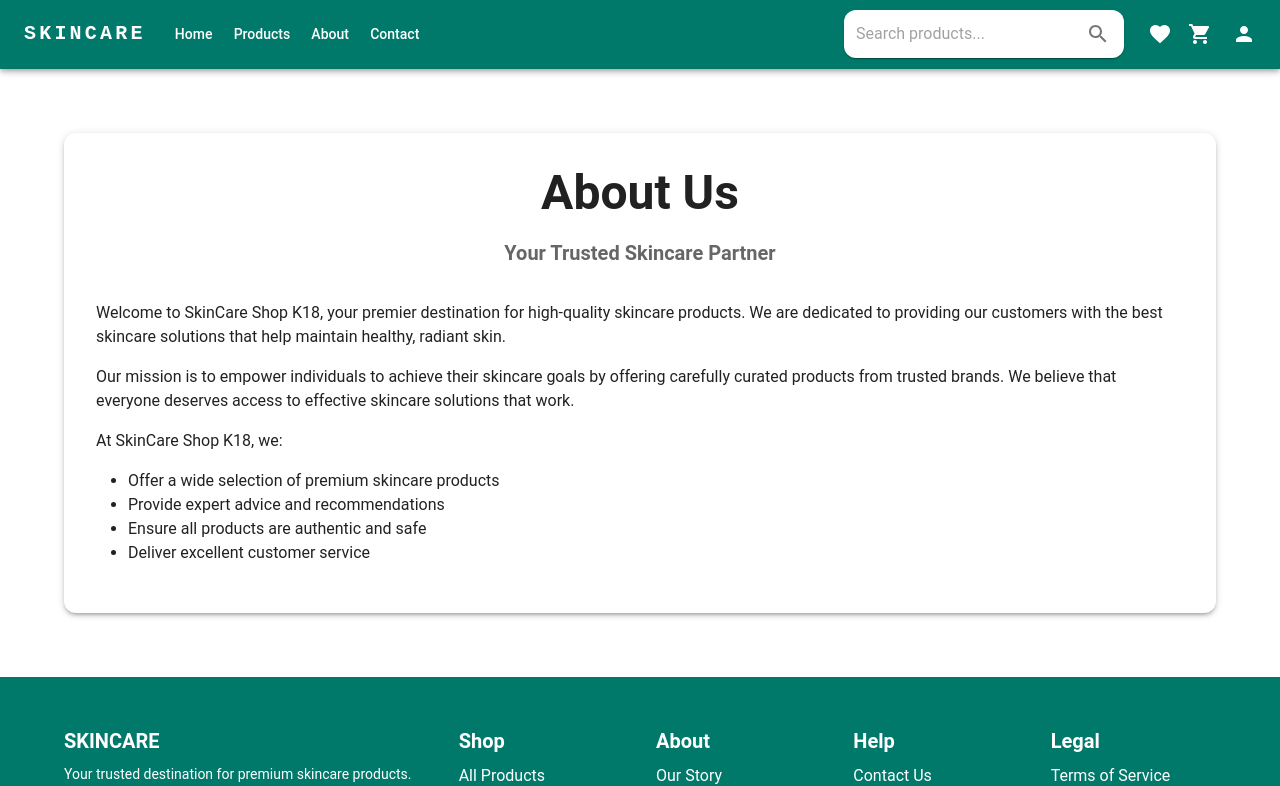
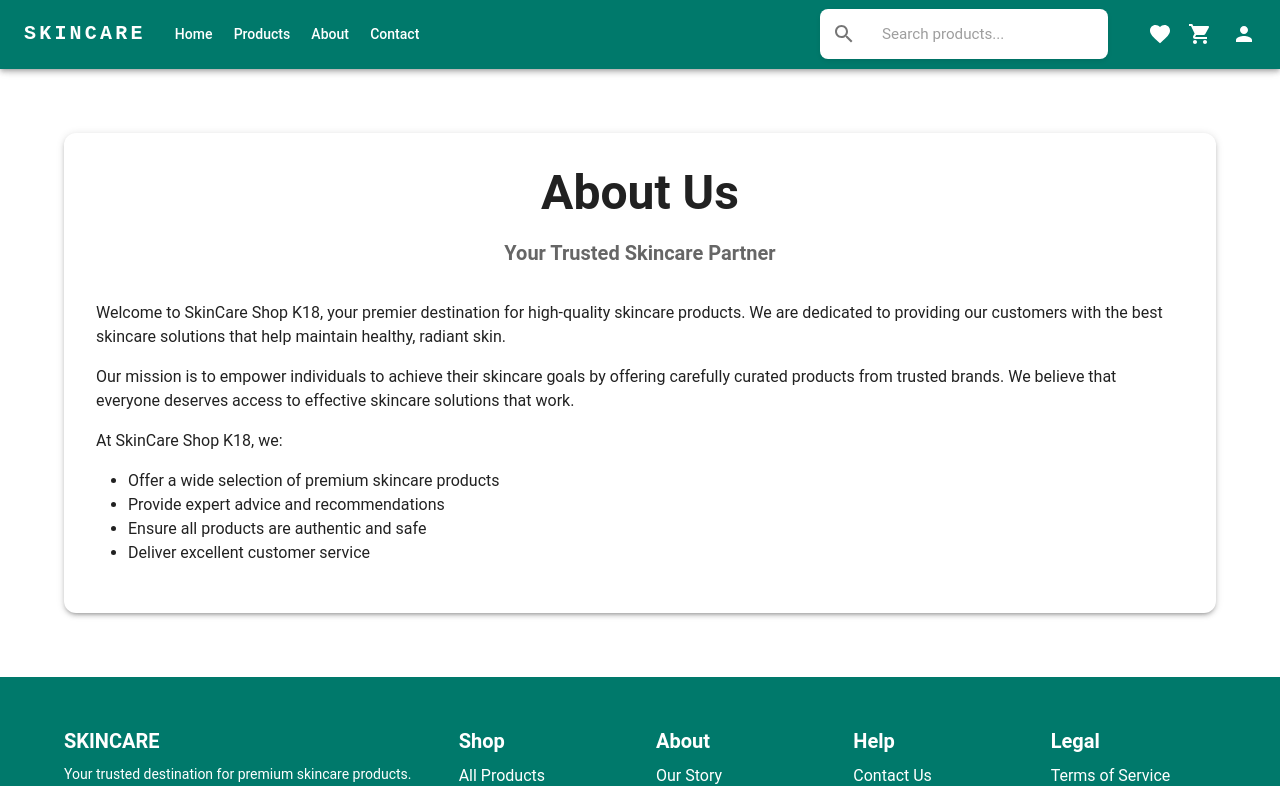
Before and after one commit to EricLee1919/SkincareShop_K18, a React (Vite) app in the folder fe/: page /about in a window 1280 px wide. Shown: the top 786 px of the page. Built offline with nearby package versions, Linux system fonts and the light colour scheme.

Commit message:
change box search

```diff
--- a/fe/src/components/layout/Navbar.jsx
+++ b/fe/src/components/layout/Navbar.jsx
@@ -376,9 +376,11 @@ const Navbar = () => {
                   flex: 1,
                   display: "flex",
                   justifyContent: "center",
-                  px: 2,
-                  maxWidth: "800px",
+                  alignItems: "center",
+                  px: { xs: 1, md: 4 },
+                  maxWidth: { xs: "100%", md: "600px" },
                   width: "100%",
+                  position: "relative",
                 }}
               >
                 <ProductSearch />
--- a/fe/src/components/product/ProductSearch.jsx
+++ b/fe/src/components/product/ProductSearch.jsx
@@ -1,4 +1,3 @@
-// src/components/product/ProductSearch.jsx
 import { useState, useEffect, useRef } from "react";
 import SearchIcon from "@mui/icons-material/Search";
 import {
@@ -22,13 +21,19 @@ const ProductSearch = () => {
   const [results, setResults] = useState([]);
   const [loading, setLoading] = useState(false);
   const [open, setOpen] = useState(false);
+  const [shouldSearch, setShouldSearch] = useState(false);
   const searchRef = useRef(null);
   const navigate = useNavigate();
 
   const handleSearch = async (value) => {
-    if (!value.trim()) {
+    if (!value.trim() || value.length < 2) {
       setResults([]);
       setOpen(false);
+      return;
+    }
+
+    if (!shouldSearch) {
+      setShouldSearch(true);
       return;
     }
 
@@ -45,19 +50,35 @@ const ProductSearch = () => {
     }
   };
 
-  // Debounce search
   useEffect(() => {
     const timer = setTimeout(() => {
-      handleSearch(searchTerm);
-    }, 300); // Wait 300ms after last keystroke before searching
+      if (shouldSearch) {
+        handleSearch(searchTerm);
+      }
+    }, 500);
 
     return () => clearTimeout(timer);
-  }, [searchTerm]);
+  }, [searchTerm, shouldSearch]);
+
+  const handleInputChange = (e) => {
+    setSearchTerm(e.target.value);
+    if (!shouldSearch && e.target.value.length >= 2) {
+      setShouldSearch(true);
+    }
+  };
 
   const handleProductClick = (productId) => {
     setOpen(false);
     setSearchTerm("");
+    setShouldSearch(false);
     navigate(`/product/${productId}`);
+  };
+
+  const handleClear = () => {
+    setSearchTerm("");
+    setResults([]);
+    setOpen(false);
+    setShouldSearch(false);
   };
 
   return (
@@ -66,28 +87,71 @@ const ProductSearch = () => {
         <Paper
           ref={searchRef}
           component="form"
-          onSubmit={(e) => e.preventDefault()}
+          onSubmit={(e) => {
+            e.preventDefault();
+            handleSearch(searchTerm);
+          }}
           sx={{
-            p: "2px 4px",
             display: "flex",
             alignItems: "center",
             width: "100%",
+            borderRadius: "8px",
+            backgroundColor: "white",
+            border: "2px solid",
+            borderColor: open ? "primary.main" : "transparent",
+            transition: "all 0.3s ease",
+            boxShadow: "0 2px 5px rgba(0,0,0,0.08)",
+            "&:hover": {
+              boxShadow: "0 4px 10px rgba(0,0,0,0.12)",
+            },
           }}
         >
+          <IconButton
+            sx={{
+              p: "10px",
+              color: "action.active",
+            }}
+          >
+            <SearchIcon />
+          </IconButton>
+
           <InputBase
-            sx={{ ml: 1, flex: 1 }}
+            sx={{
+              ml: 1,
+              flex: 1,
+              "& .MuiInputBase-input": {
+                padding: "12px 8px",
+                fontSize: "0.95rem",
+                "&::placeholder": {
+                  color: "#9e9e9e",
+                  opacity: 1,
+                },
+              },
+            }}
             placeholder="Search products..."
             value={searchTerm}
-            onChange={(e) => setSearchTerm(e.target.value)}
-            onFocus={() => searchTerm && setOpen(true)}
+            onChange={handleInputChange}
           />
-          <IconButton sx={{ p: "10px" }}>
-            <SearchIcon />
-          </IconButton>
+
+          {searchTerm && (
+            <IconButton
+              size="small"
+              onClick={handleClear}
+              sx={{
+                mx: 1.5,
+                color: "action.active",
+                "&:hover": {
+                  color: "primary.main",
+                },
+              }}
+            >
+              ×
+            </IconButton>
+          )}
         </Paper>
 
         <Popper
-          open={open}
+          open={open && results.length > 0}
           anchorEl={searchRef.current}
           placement="bottom-start"
           style={{
@@ -100,12 +164,14 @@ const ProductSearch = () => {
             sx={{
               maxHeight: 400,
               overflow: "auto",
-              boxShadow: 3,
+              boxShadow: "0 4px 20px rgba(0,0,0,0.1)",
+              borderRadius: "8px",
+              border: "1px solid #e0e0e0",
             }}
           >
             {loading ? (
-              <Box sx={{ p: 2, display: "flex", justifyContent: "center" }}>
-                <CircularProgress size={24} />
+              <Box sx={{ p: 3, display: "flex", justifyContent: "center" }}>
+                <CircularProgress size={24} color="primary" />
               </Box>
             ) : results.length > 0 ? (
               results.map((product) => (
@@ -113,41 +179,67 @@ const ProductSearch = () => {
                   key={product.id}
                   sx={{
                     display: "flex",
-                    p: 1,
+                    p: 1.5,
                     cursor: "pointer",
+                    border: "none",
+                    borderRadius: 0,
+                    borderBottom: "1px solid #f0f0f0",
                     "&:hover": {
-                      backgroundColor: "action.hover",
+                      backgroundColor: "rgba(25, 118, 210, 0.04)",
+                    },
+                    "&:last-child": {
+                      borderBottom: "none",
                     },
                   }}
                   onClick={() => handleProductClick(product.id)}
                 >
                   <CardMedia
                     component="img"
-                    sx={{ width: 60, height: 60, objectFit: "cover" }}
+                    sx={{
+                      width: 50,
+                      height: 50,
+                      objectFit: "cover",
+                      borderRadius: "4px",
+                    }}
                     image={product.imageUrl}
                     alt={product.name}
                   />
                   <CardContent
-                    sx={{ flex: 1, p: 1, "&:last-child": { pb: 1 } }}
+                    sx={{
+                      flex: 1,
+                      p: "0 16px",
+                      "&:last-child": { pb: 0 },
+                    }}
                   >
-                    <Typography variant="subtitle2" noWrap>
+                    <Typography
+                      variant="subtitle2"
+                      sx={{
+                        fontWeight: 500,
+                        color: "#2c2c2c",
+                        mb: 0.5,
+                      }}
+                    >
                       {product.name}
                     </Typography>
                     <Typography
                       variant="body2"
                       color="primary"
-                      sx={{ fontWeight: "bold" }}
+                      sx={{ fontWeight: 600 }}
                     >
                       ${product.price.toFixed(2)}
                     </Typography>
                   </CardContent>
                 </Card>
               ))
-            ) : searchTerm && !loading ? (
-              <Box sx={{ p: 2 }}>
-                <Typography variant="body2" color="text.secondary">
-                  No products found
-                </Typography>
+            ) : searchTerm.length >= 2 && !loading ? (
+              <Box
+                sx={{
+                  p: 3,
+                  textAlign: "center",
+                  color: "#666",
+                }}
+              >
+                <Typography variant="body2">No products found</Typography>
               </Box>
             ) : null}
           </Paper>
```
